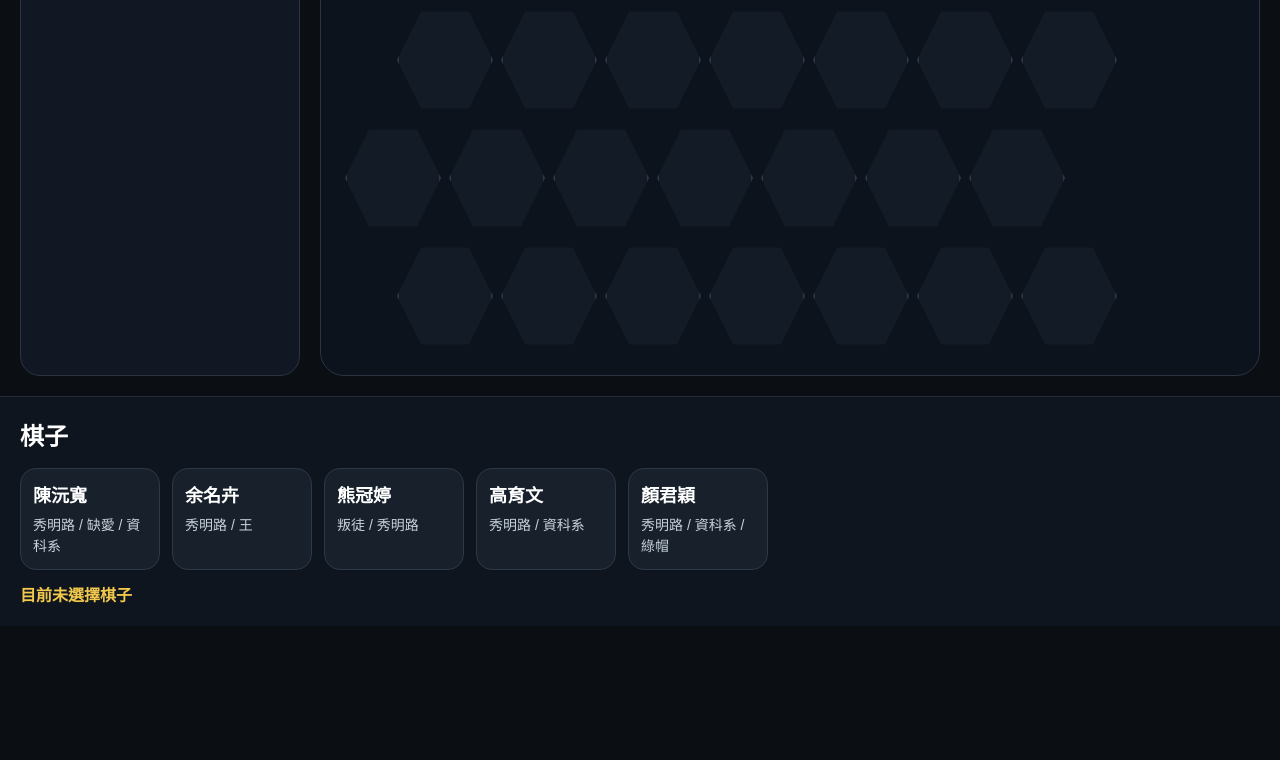
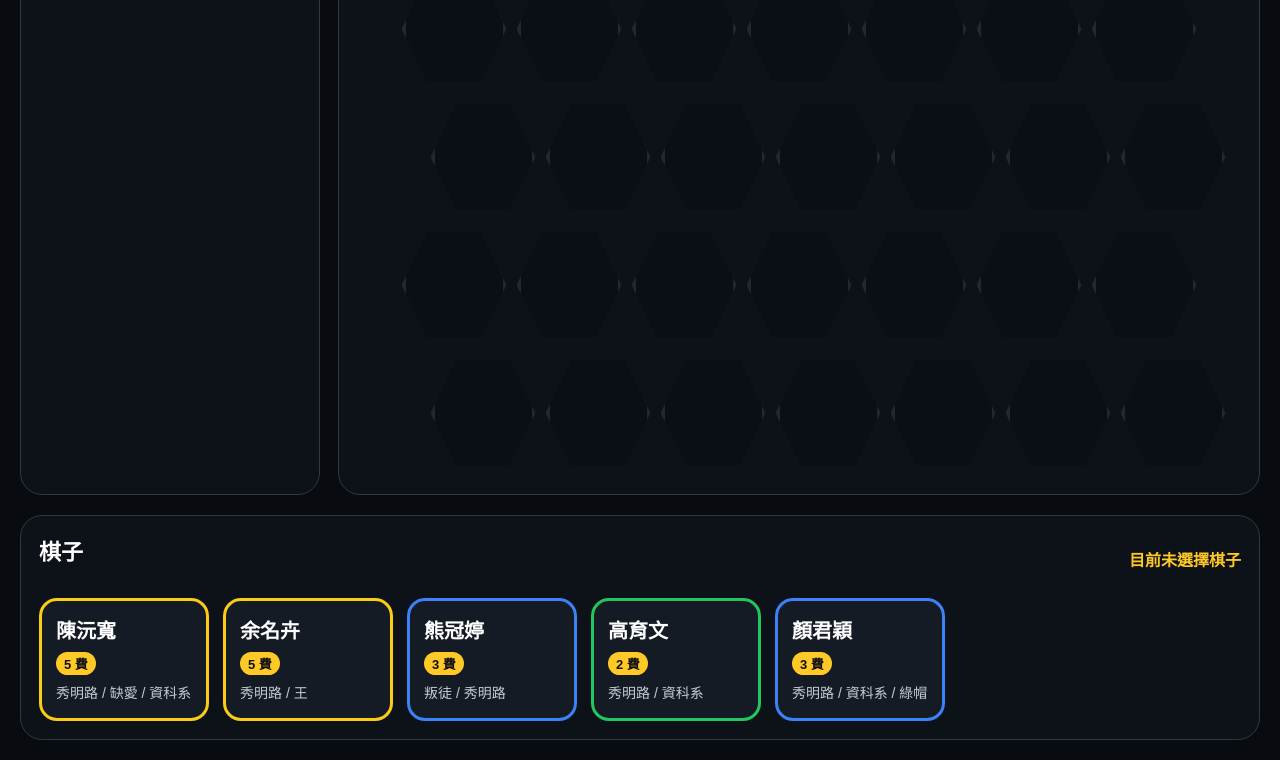
Before and after one commit to Kellyyuu1/tftmyself, a plain HTML site: page index.html in a window 1280 px wide. Shown: the part 213-973 px from the top of the page. Before the commit the page ends 839 px from the top, so only its background shows below. Drawn offline with Linux system fonts and the light colour scheme.

Commit message:
Update index.html

```diff
--- a/index.html
+++ b/index.html
@@ -3,7 +3,8 @@
 <head>
   <meta charset="UTF-8" />
   <meta name="viewport" content="width=device-width, initial-scale=1.0" />
-  <title>TFT 自訂攻略網站</title>
+  <title>自訂戰棋攻略網站</title>
+
   <style>
     * {
       box-sizing: border-box;
@@ -11,248 +12,293 @@
 
     body {
       margin: 0;
-      background: #0b0f14;
+      background: #080b10;
       color: #fff;
-      font-family: Arial, sans-serif;
+      font-family: Arial, "Microsoft JhengHei", sans-serif;
     }
 
     .app {
+      min-height: 100vh;
       display: flex;
       flex-direction: column;
-      min-height: 100vh;
     }
 
-    .top-area {
+    .header {
+      height: 70px;
       display: flex;
-      gap: 20px;
-      padding: 20px;
-      flex: 1;
+      align-items: center;
+      padding: 0 28px;
+      border-bottom: 1px solid #232a33;
+      background: #090d12;
     }
 
-    /* 左側特性欄 */
-    .traits-panel {
-      width: 280px;
-      background: #111823;
-      border: 1px solid #2a3442;
-      border-radius: 20px;
+    .logo {
+      font-size: 28px;
+      font-weight: 900;
+      color: #ffc928;
+    }
+
+    .main {
+      flex: 1;
+      display: grid;
+      grid-template-columns: 300px 1fr;
+      gap: 18px;
       padding: 20px;
     }
 
-    .traits-panel h2 {
-      margin-top: 0;
-      font-size: 24px;
-      margin-bottom: 20px;
+    .traits-panel,
+    .board-panel,
+    .units-panel {
+      background: #0d1118;
+      border: 1px solid #303843;
+      border-radius: 22px;
+    }
+
+    .traits-panel {
+      padding: 20px;
+    }
+
+    .panel-title {
+      font-size: 22px;
+      font-weight: 800;
+      margin-bottom: 18px;
     }
 
     .trait-item {
       display: flex;
       align-items: center;
       justify-content: space-between;
-      background: #1a2330;
-      border: 1px solid #2d3a4b;
+      padding: 12px;
+      margin-bottom: 12px;
+      background: #151b24;
+      border: 1px solid #2f3845;
       border-radius: 14px;
-      padding: 12px 14px;
-      margin-bottom: 12px;
     }
 
-    .trait-left {
-      display: flex;
-      align-items: center;
-      gap: 10px;
+    .trait-name {
+      font-weight: 800;
+      font-size: 16px;
     }
 
-    .trait-icon {
-      width: 36px;
-      height: 36px;
+    .trait-detail {
+      font-size: 12px;
+      color: #9da8b5;
+      margin-top: 4px;
+    }
+
+    .trait-count {
+      width: 34px;
+      height: 34px;
       border-radius: 10px;
-      background: #2c3747;
+      background: #ffc928;
+      color: #101010;
       display: flex;
       align-items: center;
       justify-content: center;
-      font-size: 14px;
+      font-weight: 900;
     }
 
-    .trait-name {
-      font-size: 16px;
-      font-weight: bold;
-    }
-
-    .trait-count {
-      min-width: 28px;
-      height: 28px;
-      border-radius: 8px;
-      background: #f2c94c;
-      color: #111;
-      display: flex;
-      align-items: center;
-      justify-content: center;
-      font-weight: bold;
-    }
-
-    /* 右側棋盤區 */
     .board-panel {
-      flex: 1;
-      background: #0d131c;
-      border: 1px solid #2a3442;
-      border-radius: 24px;
-      padding: 24px;
-      overflow: auto;
-    }
-
-    .board-title {
-      font-size: 24px;
-      font-weight: bold;
-      margin-bottom: 20px;
+      padding: 22px;
+      overflow-x: auto;
     }
 
     .board {
+      min-width: 850px;
       display: flex;
       flex-direction: column;
-      gap: 8px;
-      min-width: 850px;
+      gap: 10px;
+      align-items: center;
+      padding-top: 20px;
     }
 
     .board-row {
       display: flex;
-      gap: 8px;
+      gap: 10px;
     }
 
     .board-row.offset {
-      margin-left: 52px;
+      margin-left: 58px;
     }
 
-    /* 六角格 */
     .hex {
-      width: 96px;
-      height: 110px;
-      background: #131b26;
-      position: relative;
+      width: 105px;
+      height: 118px;
+      background: #0a0f15;
       clip-path: polygon(
-        25% 6%,
-        75% 6%,
+        25% 5%,
+        75% 5%,
         100% 50%,
-        75% 94%,
-        25% 94%,
+        75% 95%,
+        25% 95%,
         0% 50%
       );
-      border: 2px solid #2d3746;
+      border: 4px solid #222831;
       cursor: pointer;
       display: flex;
       align-items: center;
       justify-content: center;
-      color: white;
-      font-weight: bold;
       text-align: center;
       padding: 10px;
-      transition: 0.2s;
+      font-weight: 900;
+      font-size: 15px;
+      color: #fff;
+      transition: 0.15s;
     }
 
     .hex:hover {
-      border-color: #f2c94c;
-      transform: translateY(-2px);
+      transform: translateY(-3px);
+      border-color: #ffc928;
     }
 
     .hex.filled {
-      background: #1e2f45;
-      border-color: #4da3ff;
+      background: #182334;
     }
 
-    /* 下方棋子區 */
     .units-panel {
-      padding: 20px;
-      border-top: 1px solid #222c38;
-      background: #0f151e;
+      margin: 0 20px 20px;
+      padding: 18px;
     }
 
-    .units-title {
-      font-size: 24px;
-      font-weight: bold;
-      margin-bottom: 16px;
+    .units-header {
+      display: flex;
+      justify-content: space-between;
+      align-items: center;
+      margin-bottom: 14px;
+    }
+
+    .selected-text {
+      color: #ffc928;
+      font-weight: 800;
     }
 
     .units-list {
       display: flex;
       flex-wrap: wrap;
-      gap: 12px;
+      gap: 14px;
     }
 
     .unit-card {
-      width: 140px;
-      background: #17202b;
-      border: 1px solid #2e3948;
-      border-radius: 16px;
-      padding: 12px;
+      width: 170px;
+      min-height: 110px;
+      background: #141b25;
+      border: 3px solid #444;
+      border-radius: 18px;
+      padding: 14px;
       cursor: pointer;
-      transition: 0.2s;
+      transition: 0.15s;
     }
 
     .unit-card:hover {
       transform: translateY(-3px);
-      border-color: #f2c94c;
+      background: #1a2330;
+    }
+
+    .unit-card.selected {
+      box-shadow: 0 0 0 3px #ffc928;
     }
 
     .unit-name {
-      font-size: 18px;
-      font-weight: bold;
+      font-size: 20px;
+      font-weight: 900;
+      margin-bottom: 8px;
+    }
+
+    .unit-cost {
+      display: inline-block;
+      padding: 2px 8px;
+      border-radius: 99px;
+      background: #ffc928;
+      color: #111;
+      font-size: 13px;
+      font-weight: 900;
       margin-bottom: 8px;
     }
 
     .unit-traits {
+      color: #c4ccd6;
       font-size: 14px;
-      color: #c8d2dc;
       line-height: 1.5;
     }
 
-    .selected-unit {
-      margin-top: 12px;
-      color: #f2c94c;
-      font-size: 16px;
-      font-weight: bold;
+    .cost-1 {
+      border-color: #9ca3af;
     }
 
-    @media (max-width: 1100px) {
-      .top-area {
-        flex-direction: column;
-      }
+    .cost-2 {
+      border-color: #22c55e;
+    }
 
-      .traits-panel {
-        width: 100%;
+    .cost-3 {
+      border-color: #3b82f6;
+    }
+
+    .cost-4 {
+      border-color: #a855f7;
+    }
+
+    .cost-5 {
+      border-color: #facc15;
+    }
+
+    .empty-text {
+      color: #9da8b5;
+      font-size: 14px;
+    }
+
+    @media (max-width: 1000px) {
+      .main {
+        grid-template-columns: 1fr;
       }
     }
   </style>
 </head>
+
 <body>
   <div class="app">
-    <div class="top-area">
-      <!-- 左邊特性 -->
-      <div class="traits-panel">
-        <h2>特性</h2>
+    <header class="header">
+      <div class="logo">自訂戰棋攻略</div>
+    </header>
+
+    <main class="main">
+      <section class="traits-panel">
+        <div class="panel-title">特性</div>
         <div id="traitsList"></div>
+      </section>
+
+      <section class="board-panel">
+        <div class="panel-title">棋盤</div>
+        <div class="board" id="board"></div>
+      </section>
+    </main>
+
+    <section class="units-panel">
+      <div class="units-header">
+        <div class="panel-title">棋子</div>
+        <div class="selected-text" id="selectedUnitText">目前未選擇棋子</div>
       </div>
 
-      <!-- 右邊棋盤 -->
-      <div class="board-panel">
-        <div class="board-title">棋盤</div>
-        <div class="board" id="board"></div>
-      </div>
-    </div>
-
-    <!-- 下方棋子 -->
-    <div class="units-panel">
-      <div class="units-title">棋子</div>
       <div class="units-list" id="unitsList"></div>
-      <div class="selected-unit" id="selectedUnitText">目前未選擇棋子</div>
-    </div>
+    </section>
   </div>
 
   <script>
     const units = [
-      { name: "陳沅寬", traits: ["秀明路", "缺愛","資科系"] },
-      { name: "余名卉", traits: ["秀明路", "王"] },
-      { name: "熊冠婷", traits: ["叛徒", "秀明路"] },
-      { name: "高育文", traits: ["秀明路", "資科系"] },
-      { name: "顏君穎", traits: ["秀明路", "資科系", "綠帽"] }
+      { name: "陳沅寬", cost: 5, traits: ["秀明路", "缺愛", "資科系"] },
+      { name: "余名卉", cost: 5, traits: ["秀明路", "王"] },
+      { name: "熊冠婷", cost: 3, traits: ["叛徒", "秀明路"] },
+      { name: "高育文", cost: 2, traits: ["秀明路", "資科系"] },
+      { name: "顏君穎", cost: 3, traits: ["秀明路", "資科系", "綠帽"] }
     ];
+
+    const traitDescriptions = {
+      "秀明路": "秀明路羈絆啟動。",
+      "缺愛": "需要更多關注。",
+      "資科系": "科技與邏輯能力提升。",
+      "王": "全場核心角色。",
+      "叛徒": "陣容不穩定因素。",
+      "綠帽": "特殊狀態羈絆。"
+    };
 
     let selectedUnit = null;
     let boardState = [];
@@ -262,28 +308,34 @@
     const traitsList = document.getElementById("traitsList");
     const selectedUnitText = document.getElementById("selectedUnitText");
 
-    // 建立下方棋子卡
     function renderUnits() {
       unitsList.innerHTML = "";
 
       units.forEach(unit => {
         const card = document.createElement("div");
-        card.className = "unit-card";
+        card.className = `unit-card cost-${unit.cost}`;
+
         card.innerHTML = `
           <div class="unit-name">${unit.name}</div>
+          <div class="unit-cost">${unit.cost} 費</div>
           <div class="unit-traits">${unit.traits.join(" / ")}</div>
         `;
 
         card.addEventListener("click", () => {
           selectedUnit = unit;
           selectedUnitText.textContent = `目前選擇棋子：${unit.name}`;
+
+          document.querySelectorAll(".unit-card").forEach(c => {
+            c.classList.remove("selected");
+          });
+
+          card.classList.add("selected");
         });
 
         unitsList.appendChild(card);
       });
     }
 
-    // 建立六角棋盤
     function renderBoard() {
       board.innerHTML = "";
       boardState = [];
@@ -310,13 +362,12 @@
 
             if (selectedUnit) {
               boardState[index] = selectedUnit;
-              updateBoard();
-              updateTraits();
             } else if (boardState[index]) {
               boardState[index] = null;
-              updateBoard();
-              updateTraits();
             }
+
+            updateBoard();
+            updateTraits();
           });
 
           row.appendChild(cell);
@@ -328,29 +379,31 @@
       updateBoard();
     }
 
-    // 更新棋盤畫面
     function updateBoard() {
       const cells = document.querySelectorAll(".hex");
 
       cells.forEach((cell, index) => {
         const unit = boardState[index];
 
+        cell.className = "hex";
+
         if (unit) {
           cell.textContent = unit.name;
-          cell.classList.add("filled");
+          cell.classList.add("filled", `cost-${unit.cost}`);
         } else {
           cell.textContent = "";
-          cell.classList.remove("filled");
         }
       });
     }
 
-    // 計算特性
     function updateTraits() {
       const traitCount = {};
+      const countedUnits = new Set();
 
       boardState.forEach(unit => {
-        if (unit) {
+        if (unit && !countedUnits.has(unit.name)) {
+          countedUnits.add(unit.name);
+
           unit.traits.forEach(trait => {
             traitCount[trait] = (traitCount[trait] || 0) + 1;
           });
@@ -362,20 +415,22 @@
       const traitNames = Object.keys(traitCount);
 
       if (traitNames.length === 0) {
-        traitsList.innerHTML = "<div style='color:#aaa;'>目前沒有已上場棋子</div>";
+        traitsList.innerHTML = `<div class="empty-text">目前沒有已上場棋子</div>`;
         return;
       }
 
       traitNames.forEach(trait => {
         const item = document.createElement("div");
         item.className = "trait-item";
+
         item.innerHTML = `
-          <div class="trait-left">
-            <div class="trait-icon">特</div>
+          <div>
             <div class="trait-name">${trait}</div>
+            <div class="trait-detail">${traitDescriptions[trait] || "尚未設定說明。"}</div>
           </div>
           <div class="trait-count">${traitCount[trait]}</div>
         `;
+
         traitsList.appendChild(item);
       });
     }
```
